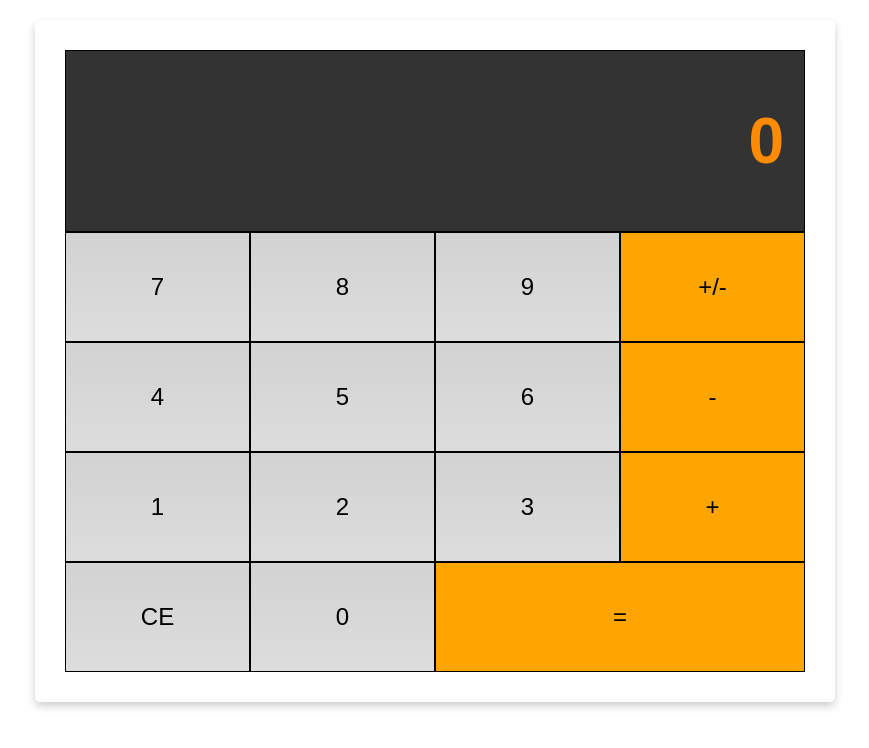
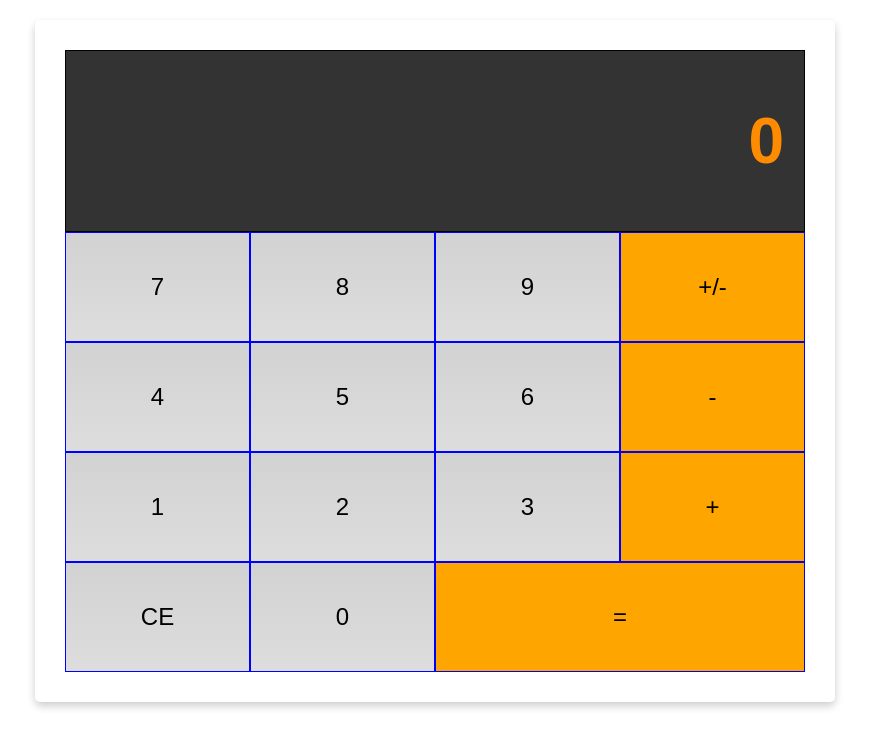
Before and after one commit to Zaenil/189_4RS_Zaenil_WebCalculator.github.io, a plain HTML site: page index.html in a window 1280 px wide. Shown: the whole page, without its empty margins (205-1074 px from the left). Drawn offline with Linux system fonts and the light colour scheme.

Commit message:
Update style.css

```diff
--- a/style.css
+++ b/style.css
@@ -25,7 +25,7 @@ body {
 	font-size: 1.5em;
 	text-align: center;
 	padding: 40px;
-	border: 1px solid black;
+	border: 1px solid Blue;
 	background:-webkit-linear-gradient(top, #d2d2d2, #ddd);
 	cursor: pointer;
 }
```
